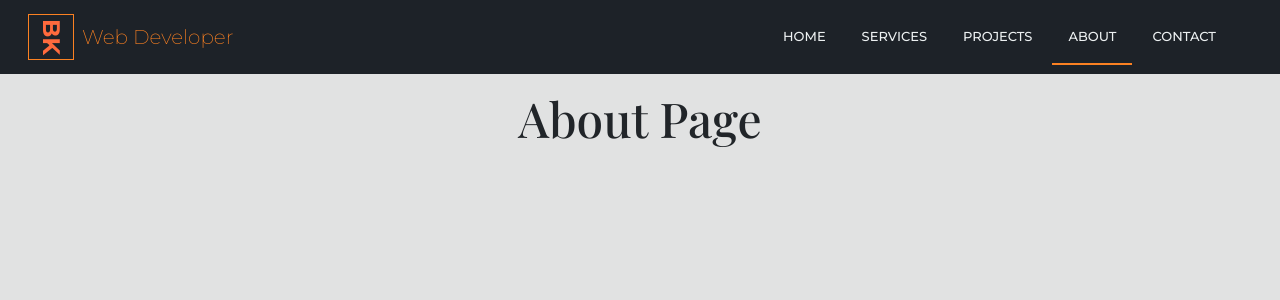
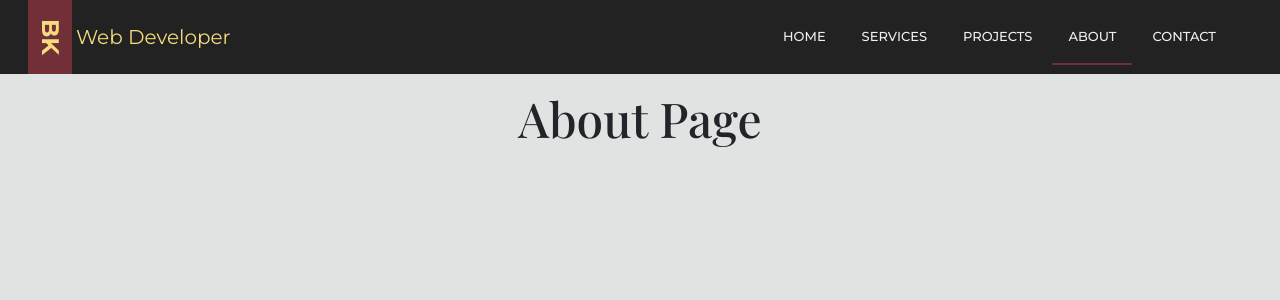
Before and after one commit to Know-Thyself/portfolio-next-typescript, a Next.js app: page /about in a window 1280 px wide. Shown: the top 300 px of the page. Built offline with nearby package versions, Linux system fonts and the light colour scheme; a web font is replaced by a local one.

Commit message:
Modified header layout and color themes

```diff
--- a/styles/globals.css
+++ b/styles/globals.css
@@ -1,402 +1,126 @@
 :root {
-	--header-bg: #343434;
-	--header-bg: #0e0b16;
-	--header-bg: #1d2228;
-	--header-bg: #3c3c3c;
-	--header-bg: #00abe1;
-	--header-bg: #181818;
-	--header-bg: #2a3166;
-	--header-bg: #141824;
 	--header-bg: #191919;
 	--header-bg: #1a2238;
-	--header-bg: #001233;
-	--header-bg: #212221;
-	--header-bg: #413f3d;
-	--header-bg: #372c2e;
-
-	--header-bg: #161b40;
-	--header-bg: #363538;
-	--header-bg: #2e3047;
-	--header-bg: #2d3032;
-	--header-bg: #19171a;
-	--header-bg: #000000;
-	--header-bg: #283747;
-	--header-bg: #12232e;
-	--header-bg: #202020;
-	--header-bg: #1d2731;
-	--header-bg: #0f1626;
-	--header-bg: #031424;
-	--header-bg: #192231;
-	--header-bg: #18121e;
-	--header-bg: #233237;
-	--header-bg: #222222;
-	--header-bg: #262b25;
-	--header-bg: #144058;
-	--header-bg: #172d13;
-	--header-bg: #051622;
+	--header-bg: #1F2022;
 	--header-bg: #1a2238;
 	--header-bg: #1d2228;
+	--header-bg: #222222;
 
 	/* cool gray */
+	--brand-color: #ADA5BD;
 	--brand-color: #c6989a;
-	--brand-color: #2568fb;
-	--brand-color: #ff6a3d;
-	--brand-color: #7d3780;
-	--brand-color: #fe4a49;
-	--brand-color: #e1e2e2;
-	--brand-color: #ddedf4;
-	--brand-color: #f9faf4;
-	--brand-color: #7a431d;
-	--brand-color: #43bee5;
-	--brand-color: #f6f6f6;
-	--brand-color: #707793;
-	--brand-color: #d2d3d3;
-	--brand-color: #E58D2E;
+	--brand-color: #B5BDA5;
+	--brand-color: #fb8122;
 	--brand-color: #f4db7d;
-	--brand-color: #fb8122;
 
-	--brand-initials-color: #2568fb;
-	--brand-initials-color: #1ba098;
-	--brand-initials-color: #2cccc3;
-	--brand-initials-color: #ee7879;
-	--brand-initials-color: #e9bd43;
-	--brand-initials-color: #fab162;
+	--brand-initials-color: #e5b9a8;
+	--brand-initials-color: #c6989a;
+	--brand-initials-color: #B29CA2;
 	--brand-initials-color: #fb8122;
-	--brand-initials-color: #1181b2;
-	--brand-initials-color: #ff595a;
-	--brand-initials-color: #f17a7e;
-	--brand-initials-color: #52d6f4;
-	--brand-initials-color: #9615db;
-	--brand-initials-color: #3bba9c;
-	--brand-initials-color: #de9e48;
-	--brand-initials-color: #e9322e;
-	--brand-initials-color: #007cc7;
-	--brand-initials-color: #ffdf6c;
-	--brand-initials-color: #4da8da;
-	--brand-initials-color: #d9b310;
-	--brand-initials-color: #985e6d;
-	--brand-initials-color: #de354c;
-	--brand-initials-color: #db5c27;
-	--brand-initials-color: #c1436d;
-	--brand-initials-color: #984b43;
-	--brand-initials-color: #e95d2a;
-	--brand-initials-color: #328cc1;
-	--brand-initials-color: #f65215;
-	--brand-initials-color: #a78444;
-	--brand-initials-color: #e6c17a;
-	--brand-initials-color: #DF3C5F;
-	--brand-initials-color: #DD671E;
+	--brand-initials-color: #FAEF7C;
 	--brand-initials-color: #ff6a3d;
-	--body-bg: #d5d5d5;
-	--body-bg: #d7cec7;
-	--body-bg: #b6a19e;
-	--body-bg: #838B64;
-	--body-bg: #328cc1;
-	--body-bg: #b37d4e;
-	--body-bg: #68bbe5;
-	--body-bg: #DDD0C8;
-	--body-bg: #e9d8e4;
-	--body-bg: #E9F1FA;
-	--body-bg: #e2f0f9;
-	--body-bg: #f2f1ef;
-	--body-bg: #d7cec7;
-	--body-bg: #e8eae3;
-	--body-bg: #cae7df;
-	--body-bg: #f7efee;
-	--body-bg: #45433e;
-	--body-bg: #959794;
+	--brand-initials-color: #1d2228;
+	--brand-initials-color: #fb8122;
+	--brand-initials-color: #BEC3C6;
+	--brand-initials-color: #9daaf2;
+	--brand-initials-color: #C4AEAD;
+	--brand-initials-color: #f4db7d;
+
 	--body-bg: #e1e2e2;
-	--primary-bg: #98C6C4;
-	--primary-bg: #0677A1;
-	--primary-bg: #d2c0b2;
-	--primary-bg: #79616f;
-	--primary-bg: #121e26;
-	--primary-bg: #59253A;
-	--primary-bg: #283635;
-	--primary-bg: #88bbd6;
-	--primary-bg: #99d3df;
-	--primary-bg: #c09f80;
-	--primary-bg: #984b43;
-	--primary-bg: #af473c;
-	--primary-bg: #6c648b;
-	--primary-bg: #438496;
+	--primary-bg: #1d1d28;
+	--primary-bg: #fb8122;
+	--primary-bg: #ab274f;
+	--primary-bg: #1D2728;
 	--primary-bg: #286da8;
+	--primary-bg: #932432;
 
-	--primary-bg: #0b3c5d;
-	--primary-bg: #49274a;
-	--primary-bg: #008f95;
-	--primary-bg: #323232;
+	--primary-bg: #8D021F;
+	--primary-bg: #933A16;
+	--primary-bg: #BA1607;
+	--primary-bg: #CA0123;
+	--primary-bg: #AA0000;
+	--primary-bg: #9E1B32;
+	--primary-bg: #BA0021;
+	--primary-bg: #C41E3A;
+	--primary-bg: #B31B1B;
 
-	--primary-bg: #4e53a5;
-	--primary-bg: #d22d16;
-	--primary-bg: #2e3047;
-	--primary-bg: #343f71;
-	--primary-bg: #283747;
-	--primary-bg: #283747;
-	--primary-bg: #12232e;
-	--primary-bg: #203647;
-	--primary-bg: #323232;
-	--primary-bg: #3c1874;
-	--primary-bg: #A0006D;
-	--primary-bg: #932432;
-	--primary-bg: #4A8BDF;
-	--primary-bg: #f53c88;
-	--primary-bg: #4e53a5;
-	--primary-bg: #44abfb;
-	--primary-bg: #3f74fe;
-	--primary-bg: #cf8b64;
-	--primary-bg: #b0dde4;
+	--primary-bg: #893F45;
+	--primary-bg: #A71930;
 
-	--primary-bg: #b1a6a4;
-	--primary-bg: #b999be;
-	--primary-bg: #B85669;
-	--primary-bg: #c09f80;
+	--primary-bg: #CE2029;
+	--primary-bg: #A51C30;
+	--primary-bg: #AE2029;
+	--primary-bg: #722F37;
+	--primary-text-color: #1ba098;
+	--primary-text-color: #EAB63E;
+	--primary-text-color: #EAB63E;
+	--primary-text-color: #1d2228;
+	--primary-text-color: #323B46;
+	--primary-text-color: #fb8d38;
+	--primary-text-color: #ff6a3d;
+	--primary-text-color: #B5BDA5;
+	--primary-text-color: #c6989a;
+	--primary-text-color: #ab274f;
+	--primary-text-color: #fb8122;
+	--primary-text-color: #f4db7d;
+	--secondary-text-color: #ee7879;
+	--secondary-text-color: #c1436d;
+	--secondary-text-color: #edf4f2;
+	--secondary-text-color: #ab274f;
+	--secondary-text-color: #ADA5BD;
+	--secondary-text-color: #c6989a;
+	--secondary-text-color: #fb8122;
+	--secondary-text-color: #e1e2e2;
+	--secondary-text-color: #f4db7d;
+	--accent-color: #78244C;
+	--accent-color: #59253A;
+	--accent-color: #b87458;
+	--accent-color: #db423d;
+	--accent-color: #df3c5f;
+	--accent-color: #9D402D;
+	--accent-color: #76323F;
+	--accent-color: #895061;
+	--accent-color: #af473c;
+	--accent-color: #A96762;
+	--accent-color: #9e363a;
+	--accent-color: #c1436d;
+	--accent-color: #cd5360;
+	--accent-color: #933D41;
+	--accent-color: #c1436d;
+	--accent-color: #fb8122;
+	--accent-color: #ff6a3d;
+	--accent-color: #BA1607;
+	--accent-color: #ab274f;
+	--accent-color: #932432;
+	--accent-color: #A51C30;
+	--accent-color: #722F37;
 
-	--primary-bg: #ddaf94;
-	--primary-bg: #7c677f;
-	--primary-bg: #7575dd;
-	--primary-bg: #fecd45;
-	--primary-bg: #f4abaa;
-	--primary-bg: #2a3166;
-	--primary-bg: #7ed5ea;
-	--primary-bg: #c1436d;
-	--primary-bg: #63bce5;
-	--primary-bg: #7da2a9;
-	--primary-bg: #646c79;
-	--primary-bg: #8C92AC;
-	--primary-bg: #ACA68C;
-	--primary-bg: #fecd45;
-
-	--primary-bg: #D34A5C;
-
-	--primary-bg: #db423d;
-	--primary-bg: #df5550;
-	--primary-bg: #e26662;
-	--primary-bg: #DB913D;
+	--button-bg: #4a455c;
+	--button-bg: #323B46;
+	--button-bg: #353242;
+	--button-bg: #2a2834;
+	--button-bg: #2F726A;
+	--button-bg: #2F5972;
+	--button-bg: #2F7249;
 
 
-	--primary-bg: #9daaf2;
-	--primary-bg: #f4db7d;
-	--primary-bg: #ff6a3d;
-	--primary-bg: #1a2238;
-	--primary-bg: #d48166;
-
-	--primary-bg: #deb992;
-	--primary-bg: #303030;
-	--primary-bg: #2a2a2a;
-	--primary-bg: #3c3c3c;
-	--primary-bg: #1ba098;
-	--primary-bg: #2a3166;
-	--primary-bg: #182978;
-	--primary-bg: #191919;
-	--primary-bg: #fb8122;
-
-	--primary-text-color: #ffffff;
-	--primary-text-color: #e1ea35;
-	--primary-text-color: #8E0D3C;
-	--primary-text-color: #e2008a;
-	--primary-text-color: #e04850;
-	--primary-text-color: #fdf100;
-	--primary-text-color: #fcf201;
-	--primary-text-color: #f53c88;
-	--primary-text-color: #EA1764;
-	--primary-text-color: #000000;
-	--primary-text-color: #2a3166;
-	--primary-text-color: #ee7879;
-	--primary-text-color: #f4abaa;
-	--primary-text-color: #ff6a3d;
-	--primary-text-color: #150734;
-	--primary-text-color: #030303;
-	--primary-text-color: #051622;
-	--primary-text-color: #deb992;
-	--primary-text-color: #d48166;
-	--primary-text-color: #1ba098;
-	--primary-text-color: #ee7879;
-	--primary-text-color: #11abc1;
-	--primary-text-color: #5843c1;
-	--primary-text-color: #1d2228;
-	--secondary-text-color: #d48166;
-	--secondary-text-color: #deb992;
-	--secondary-text-color: #cae7df;
-	--secondary-text-color: #f4abaa;
-	--secondary-text-color: #ee7879;
-
-	--secondary-text-color: #c1436d;
-
-	--secondary-text-color: #1d2228;
-	--accent-color: #933D41;
-	--accent-color: #78244C;
-	--accent-color: #59253A;
-	--accent-color: #895061;
-	--accent-color: #2D4159;
-	--accent-color: #464866;
-
-	--accent-color: #3B444B;
-	--accent-color: #36454F;
-	--accent-color: #0677A1;
-	/* CARBON GRAY */
-	--accent-color: #625D5D;
-	--accent-color: #504A4B;
-	--accent-color: #79616f;
-
-	--accent-color: #008f95;
-	--accent-color: #e24e42;
-	--accent-color: #88bbd6;
-	--accent-color: #e14658;
-	--accent-color: #3f3250;
-	--accent-color: #af473c;
-	--accent-color: #96858f;
-	--accent-color: #6c648b;
-	--accent-color: #cd5360;
-
-	--accent-color: #0b3c5d;
-	--accent-color: #b37d4e;
-	--accent-color: #e24e42;
-	--accent-color: #df4c73;
-	--accent-color: #e2008a;
-	--accent-color: #db0038;
-	--accent-color: #43455c;
-
-	--accent-color: #343f71;
-	--accent-color: #3c1874;
-	--accent-color: #004e7c;
-	--accent-color: #932432;
-
-	--accent-color: #a0006d;
-	--accent-color: #0D3C8E;
-	--accent-color: #4A8BDF;
-	--accent-color: #4A8BDF;
-
-	--accent-color: #8E0D3C;
-	--accent-color: #9615db;
-	--accent-color: #408697;
-	--accent-color: #6f63ad;
-	--accent-color: #f53c88;
-	--accent-color: #563727;
-	--accent-color: #74431d;
-	--accent-color: #372c2e;
-	--accent-color: #692705;
-	--accent-color: #cf8b64;
-	--accent-color: #286f84;
-	--accent-color: #5A56A7;
-	--accent-color: #00A8FF;
-
-
-	--accent-color: #a239ca;
-	--accent-color: #4abdac;
-	--accent-color: #76323F;
-	--accent-color: #343f71;
-	--accent-color: #4e53a5;
-	--accent-color: #697184;
-	--accent-color: #062f4f;
-	--accent-color: #14365d;
-	--accent-color: #f7b733;
-	--accent-color: #565656;
-	--accent-color: #2F5C8F;
-	--accent-color: #A96762;
-
-	--accent-color: #4F4846;
-	--accent-color: #266150;
-	--accent-color: #007cc7;
-	--accent-color: #B73225;
-	--accent-color: #4da8da;
-	--accent-color: #0C1A1A;
-	--accent-color: #c89666;
-	--accent-color: #8076a3;
-
-	--accent-color: #9e363a;
-
-	--accent-color: #5A0029;
-	--accent-color: #fecd45;
-	--accent-color: #a0aecd;
-	--accent-color: #490b3d;
-	--accent-color: #5252d4;
-	--accent-color: #2568fb;
-	--accent-color: #fa2742;
-
-	--accent-color: #212221;
-	--accent-color: #c1436d;
-	--accent-color: #A9847D;
-	--accent-color: #926961;
-	--accent-color: #FBB825;
-	--accent-color: #FB25D3;
-	--accent-color: #fc5226;
-	--accent-color: #cd5360;
-	--accent-color: #932432;
-	--accent-color: #b87458;
-	--accent-color: #db423d;
-	--accent-color: #5ac3b0;
-	--accent-color: #f92c85;
-	--accent-color: #a0aecd;
-	--accent-color: #6e6e6e;
-	--accent-color: #9daaf2;
-
-	--accent-color: #1a2238;
-	--accent-color: #394f8a;
-	--accent-color: #490b3d;
-	--accent-color: #f1b814;
-	--accent-color: #3fd2c7;
-	--accent-color: #00abe1;
-	--accent-color: #deb992;
-	--accent-color: #d48166;
-	--accent-color: #ee7879;
-
-	--accent-color: #c1436d;
-	--accent-color: #CD9C8A;
-	--accent-color: #ff595a;
-	--accent-color: #e9322e;
-	--accent-color: #ff6a3d;
-	--accent-color: #fb8122;
+	--button-bg: #565656;
+	--button-bg: #3373F7;
+	--button-bg: #5ebec4;
+	--button-bg: #00abe1;
+	--button-bg: #249385;
+	--button-bg: #1181b2;
+	--button-bg: #369E9A;
+	--button-bg: #1ba098;
+	--button-bg: #11abc1;
+	--button-bg: #11abc1;
+	--button-bg: #09868b;
+	--button-bg: #373a36;
+	--button-bg: #2568fb;
 
 	--button-bg: #3756ff;
 	--button-bg: #45433e;
 	--button-bg: #2d3032;
-
-	--button-bg: #565656;
-	--button-bg: #3373F7;
-
-	--button-bg: #28559a;
-	--button-bg: #de5935;
-	--button-bg: #4a5fc1;
-	--button-bg: #394f8a;
-	--button-bg: #329324;
-	--button-bg: #5ebec4;
-	--button-bg: #00abe1;
-	--button-bg: #3DD6DB;
-	--button-bg: #249385;
-	--button-bg: #1181b2;
-	--button-bg: #369E9A;
-	--button-bg: #2568fb;
-	--button-bg: #1ba098;
-	--button-bg: #11abc1;
-
-	--button-bg: #6DC143;
-	--button-bg: #436DC1;
-	--button-bg: #fb8122;
-	--button-bg: #373a36;
-	--button-bg: #5843C1;
-	--button-bg: #5ebec4;
-	--button-bg: #3fd2c7;
-	--button-bg: #09868b;
-	--button-bg: #11abc1;
-	--button-bg: #00abe4;
-	--button-bg: #2272FF;
-	--button-bg: #ff6a3d;
-	--button-bg: #ceb92c;
-	--button-bg: #ff5700;
-	--button-bg: #f53163;
-	--button-bg: #f34c19;
-	--button-bg: #ff5100;
-	--button-bg: #1a2238;
-	--button-bg: #381A31;
-	--button-bg: #1A3138;
-	--button-bg: #1A3138;
-	--button-bg: #44449b;
-	--button-bg: #2EE5E9;
-	--button-bg: #4da8da;
-	--button-bg: #1ba098;
-
-
 
 	--primary-color: #074095;
 	--primary-color: #0677A1;
@@ -405,43 +129,15 @@
 	--complementary-color: #3B032F;
 	--complementary-color: #121e26;
 	--headings-text-color: #2c2c2c;
-	--active-nav-desktop: #c6989a;
-	--active-nav-desktop: #089BD2;
-	--active-nav-desktop: #17B9F6;
-	--active-nav-desktop: #8A7F8D;
-	--active-nav-desktop: #d2c0b2;
-	--active-nav-desktop: #9d8c96;
-	--active-nav-desktop: #b6a19e;
-	--active-nav-desktop: #9A4152;
-	--active-nav-desktop: #B85669;
-	--active-nav-desktop: #c09f80;
-	--active-nav-desktop: #4abdac;
-	--active-nav-desktop: #e1b382;
-	--active-nav-desktop: #7c677f;
-	--active-nav-desktop: #C0474C;
-	--active-nav-desktop: #7575dd;
-	--active-nav-desktop: #7575dd;
-	--active-nav-desktop: #fecd45;
-	--active-nav-desktop: #63bce5;
-	--active-nav-desktop: #c1436d;
-	--active-nav-desktop: #926961;
-	--active-nav-desktop: #A9847D;
-	--active-nav-desktop: #ACA68C;
-	--active-nav-desktop: #BC2E40;
-	--active-nav-desktop: #d18266;
-	--active-nav-desktop: #db423d;
-	--active-nav-desktop: #9daaf2;
 
+	--active-nav-desktop: #6d6416;
+	--active-nav-desktop: #ffffff;
+	--active-nav-desktop: #fb8122;
 	--active-nav-desktop: #ff6a3d;
-	--active-nav-desktop: #d48166;
-	--active-nav-desktop: #cae7df;
-	--active-nav-desktop: #ee7879;
-
-	--active-nav-desktop: #c1436d;
-	--active-nav-desktop: #4da8da;
-	--active-nav-desktop: #E58D2E;
-	--active-nav-desktop: #ff6a3d;
-	--active-nav-desktop: #fb8122;
+	--active-nav-desktop: #ab274f;
+	--active-nav-desktop: #932432;
+	--active-nav-desktop: #A51C30;
+	--active-nav-desktop: #722F37;
 
 	--active-nav-mobile: #074095;
 	--active-nav-mobile: #3D938F;
--- a/styles/navbar.module.css
+++ b/styles/navbar.module.css
@@ -14,11 +14,20 @@
 	writing-mode: vertical-lr;
 	font-weight: 700;
 	color: var(--brand-initials-color);
-	border: 1px dashed var(--brand-color);
+	/* border: 2px groove var(--brand-color);
+	border: 2px solid var(--brand-color);
 	border: 1px solid var(--brand-initials-color);
 	border: 1px solid var(--brand-color);
+	border: 2px solid var(--active-nav-desktop); */
+	/* border-top: 4px solid var(--active-nav-desktop);
+	border-bottom: 4px solid var(--active-nav-desktop); */
 	padding: 0.25rem;
-	margin-right: 0.5rem;
+	margin-right: 0.25rem;
+	background-color: var(--active-nav-desktop);
+	height: 74px;
+	display: flex;
+	align-items: center;
+	justify-content: center;
 }
 
 .brand {
@@ -151,7 +160,7 @@
 
 	.brand {
 		font-size: 1.25rem;
-		font-weight: 200;
+		font-weight: 400;
 	}
 
 	.menu__box {
```
